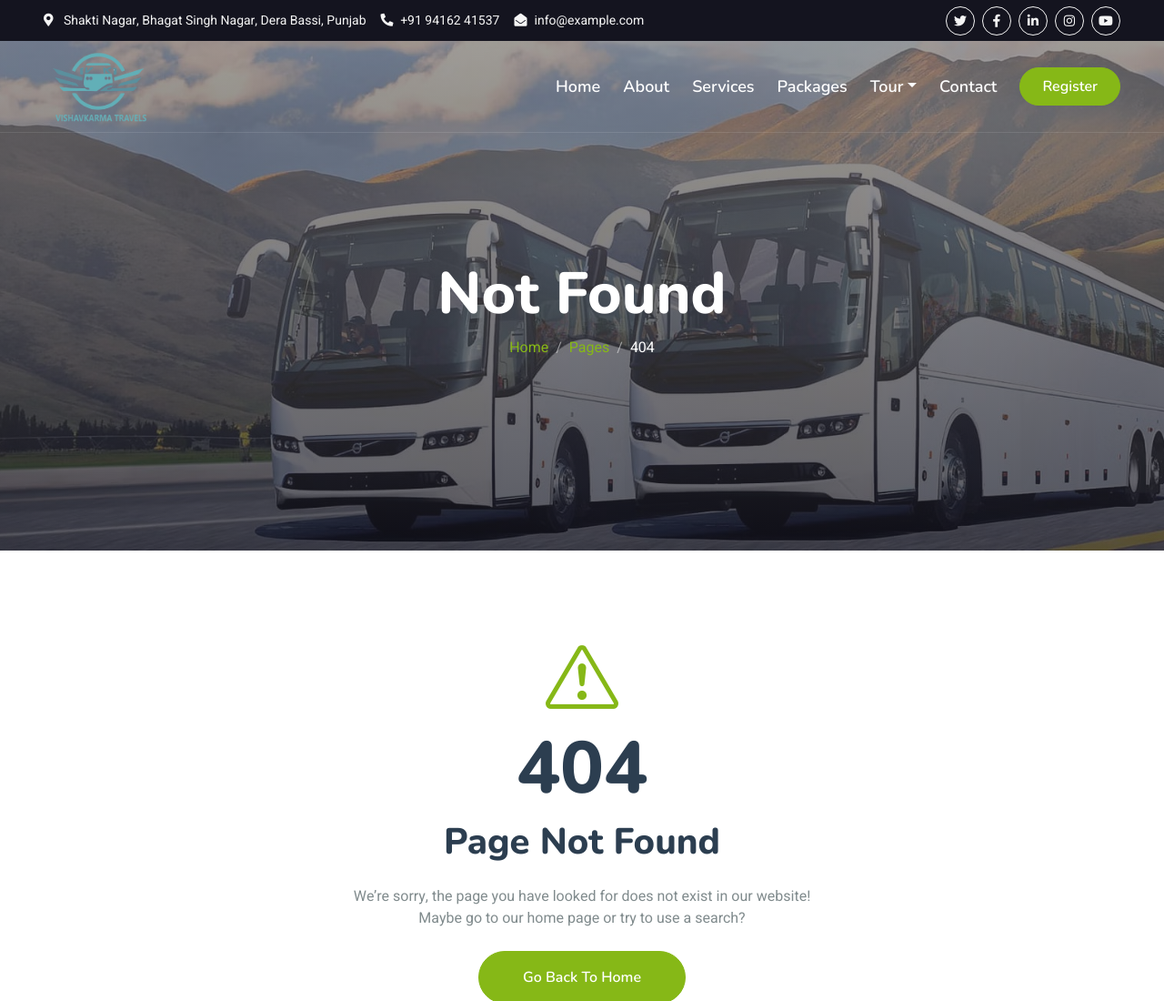
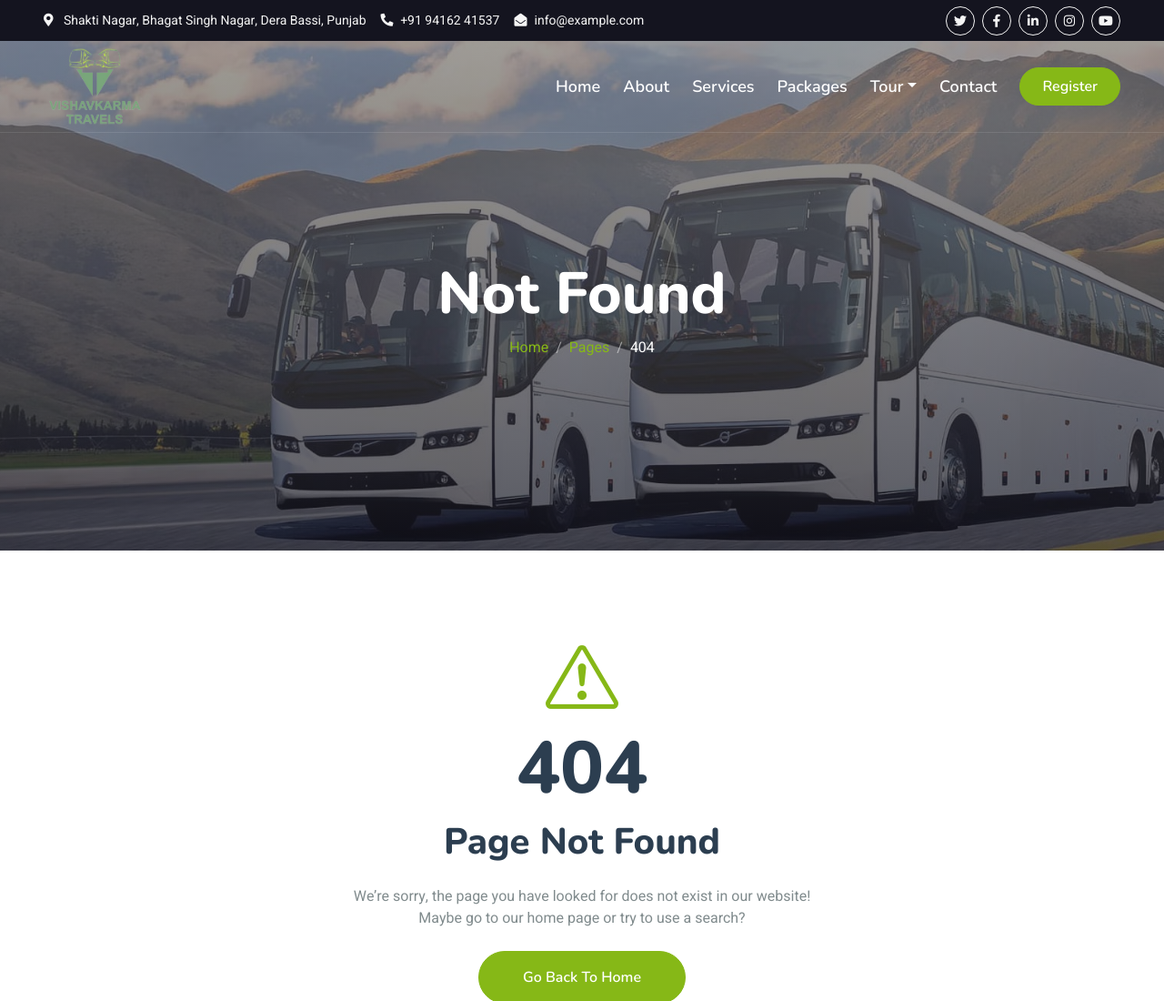
Before and after one commit to Banchaita/Vishavkarma, a plain HTML site: page 404.html in a window 1280 px wide. Shown: the top 1100 px of the page at 91% size. Drawn offline with nearby package versions, Linux system fonts and the light colour scheme.

Commit message:
logo change

```diff
--- a/404.html
+++ b/404.html
@@ -80,7 +80,7 @@
     <div class="container-fluid position-relative p-0">
         <nav class="navbar navbar-expand-lg navbar-light px-4 px-lg-5 py-3 py-lg-0">
             <a href="" class="navbar-brand p-0">
-                <h1 class="text-primary m-0"><img src="/img/Logo_2.png" alt="" srcset=""></h1>
+                <h1 class="text-primary m-0"><img src="/img/new-logo.png" alt="" srcset=""></h1>
 
                 <!-- <img src="img/logo.png" alt="Logo"> -->
             </a>
```
Also changed, not shown: about.html (+1 -1 lines), booking.html (+1 -1 lines), contact.html (+1 -1 lines), destination.html (+1 -1 lines), index.html (+1 -1 lines), package.html (+1 -1 lines), service.html (+1 -1 lines), team.html (+1 -1 lines), testimonial.html (+1 -1 lines), img/logo.jpg, img/new-logo.png (added).
